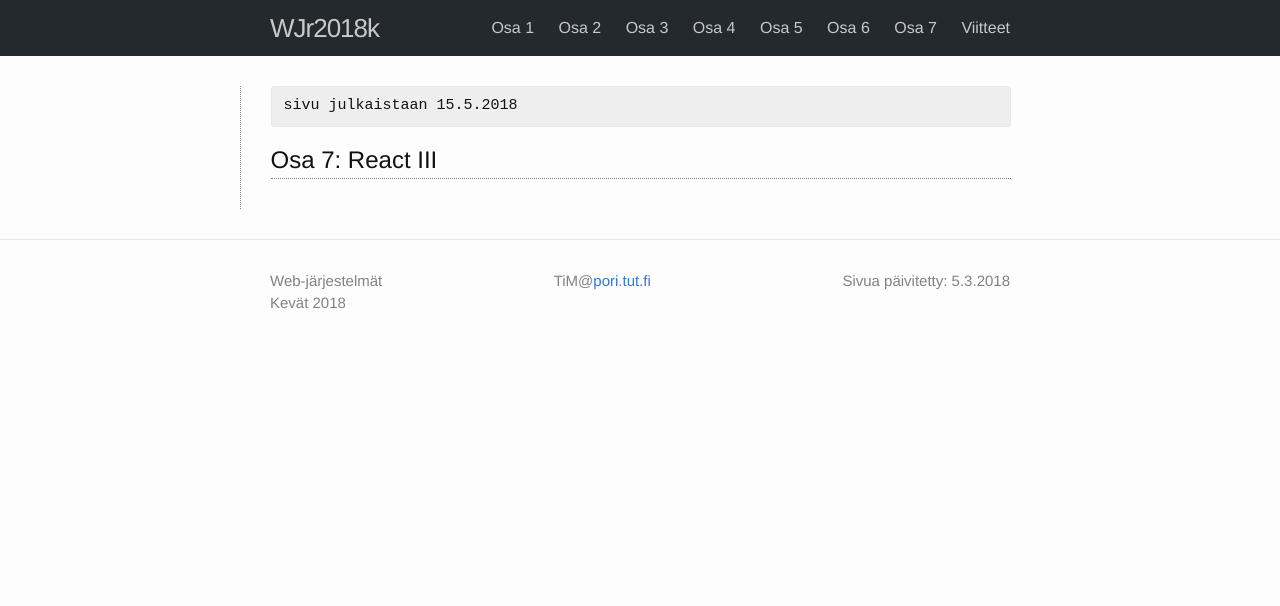
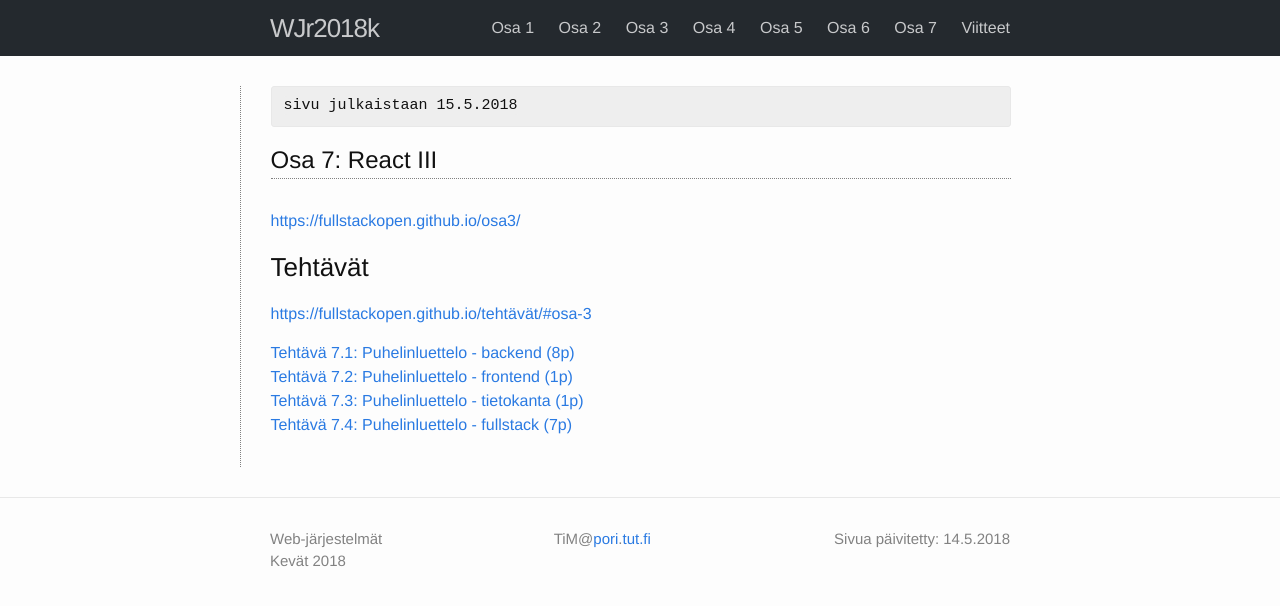
Before and after one commit to timedu/wjr2018k, a Jekyll site: the page built from docs/_osa7/index.md, in a window 1280 px wide. Shown: the top 606 px of the page. Built offline with Jekyll 4.4.1, drawn with Linux system fonts in a browser that asks for light colours.

Commit message:
part 7 skeleton

```diff
--- a/docs/_osa7/index.md
+++ b/docs/_osa7/index.md
@@ -2,5 +2,13 @@
 layout: collection_index
 permalink: /:collection/index.html
 kesken: 1
-modified_at: 5.3.2018
+modified_at: 14.5.2018
 ---
+
+<https://fullstackopen.github.io/osa3/>
+
+### Tehtävät
+
+<https://fullstackopen.github.io/tehtävät/#osa-3>
+
+{% include exercises_list.md %}
--- a/docs/_osa7/tehtava71.md
+++ b/docs/_osa7/tehtava71.md
@@ -1,9 +1,10 @@
 ---
 layout: exercise_page
-title: "Tehtävä 7.1"
-exercise_template_name: #
+title: "Tehtävä 7.1: Puhelinluettelo - backend (8p)"
+exercise_template_name: # w7e01.puhelinluettelo-backend
 exercise_discussion_id: #
 exercise_upload_id: #
 kesken:  1
 no_review: 1
+modified_at: 14.5.2018
 ---
--- a/docs/_osa7/tehtava72.md
+++ b/docs/_osa7/tehtava72.md
@@ -1,9 +1,10 @@
 ---
 layout: exercise_page
-title: "Tehtävä 7.2"
-exercise_template_name: #
+title: "Tehtävä 7.2: Puhelinluettelo - frontend (1p)"
+exercise_template_name: # w7e02.puhelinluettelo-frontend
 exercise_discussion_id: #
 exercise_upload_id: #
 kesken:  1
 no_review: 1
+modified_at: 14.5.2018
 ---
--- a/docs/_osa7/tehtava73.md
+++ b/docs/_osa7/tehtava73.md
@@ -1,9 +1,10 @@
 ---
 layout: exercise_page
-title: "Tehtävä 7.3"
+title: "Tehtävä 7.3: Puhelinluettelo - tietokanta (1p)"
 exercise_template_name: #
 exercise_discussion_id: #
 exercise_upload_id: #
 kesken:  1
 no_review: 1
+modified_at: 14.5.2018
 ---
--- a/docs/_osa7/tehtava74.md
+++ b/docs/_osa7/tehtava74.md
@@ -1,9 +1,10 @@
 ---
 layout: exercise_page
-title: "Tehtävä 7.4"
-exercise_template_name: #
+title: "Tehtävä 7.4: Puhelinluettelo - fullstack (7p)"
+exercise_template_name: # w7e04.puhelinluettelo-fullstack
 exercise_discussion_id: #
 exercise_upload_id: #
 kesken:  1
 no_review: 1
+modified_at: 14.5.2018
 ---
```
Also changed, not shown: docs/_osa7/tehtava75.md (deleted, +0 -9 lines).
